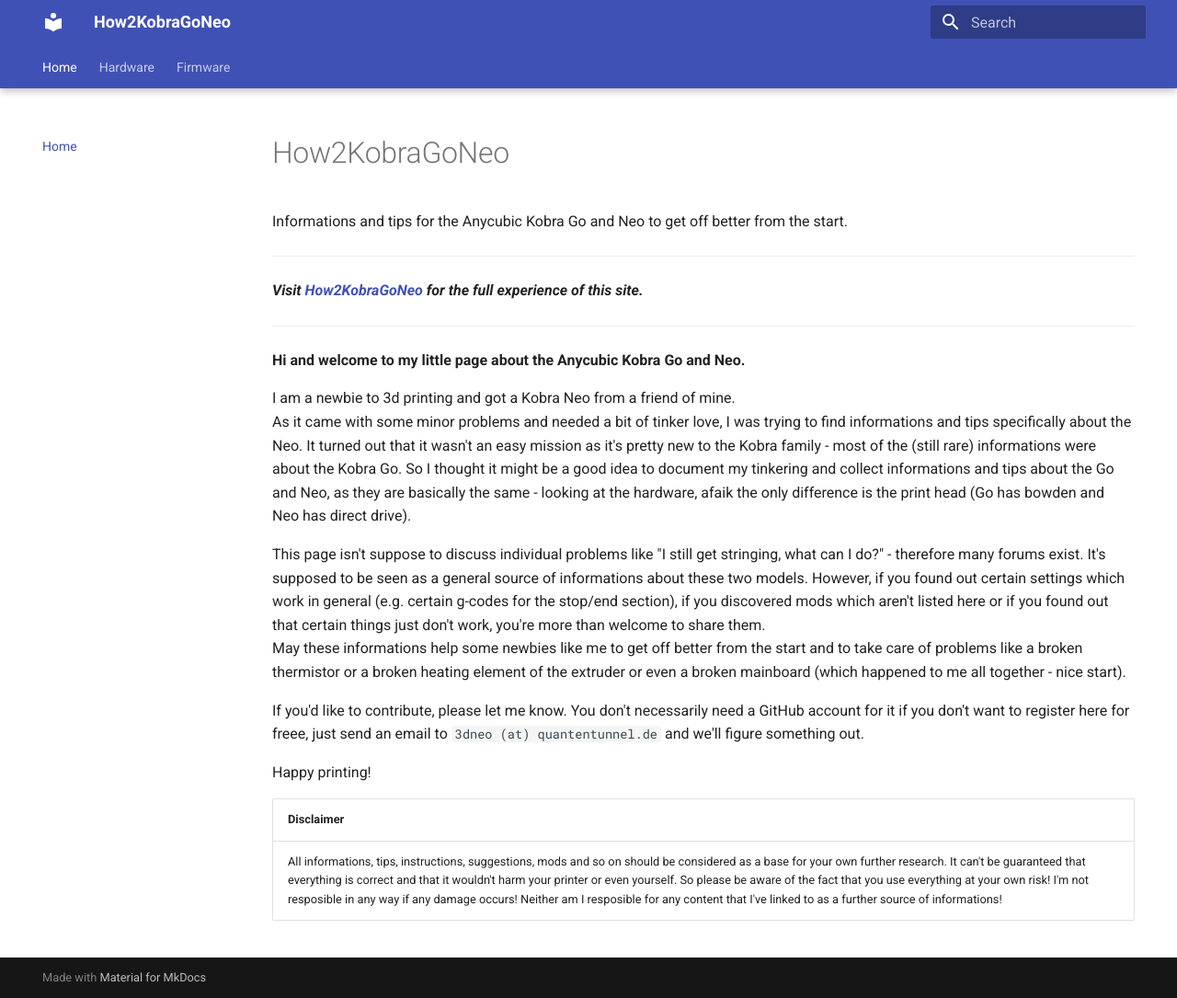
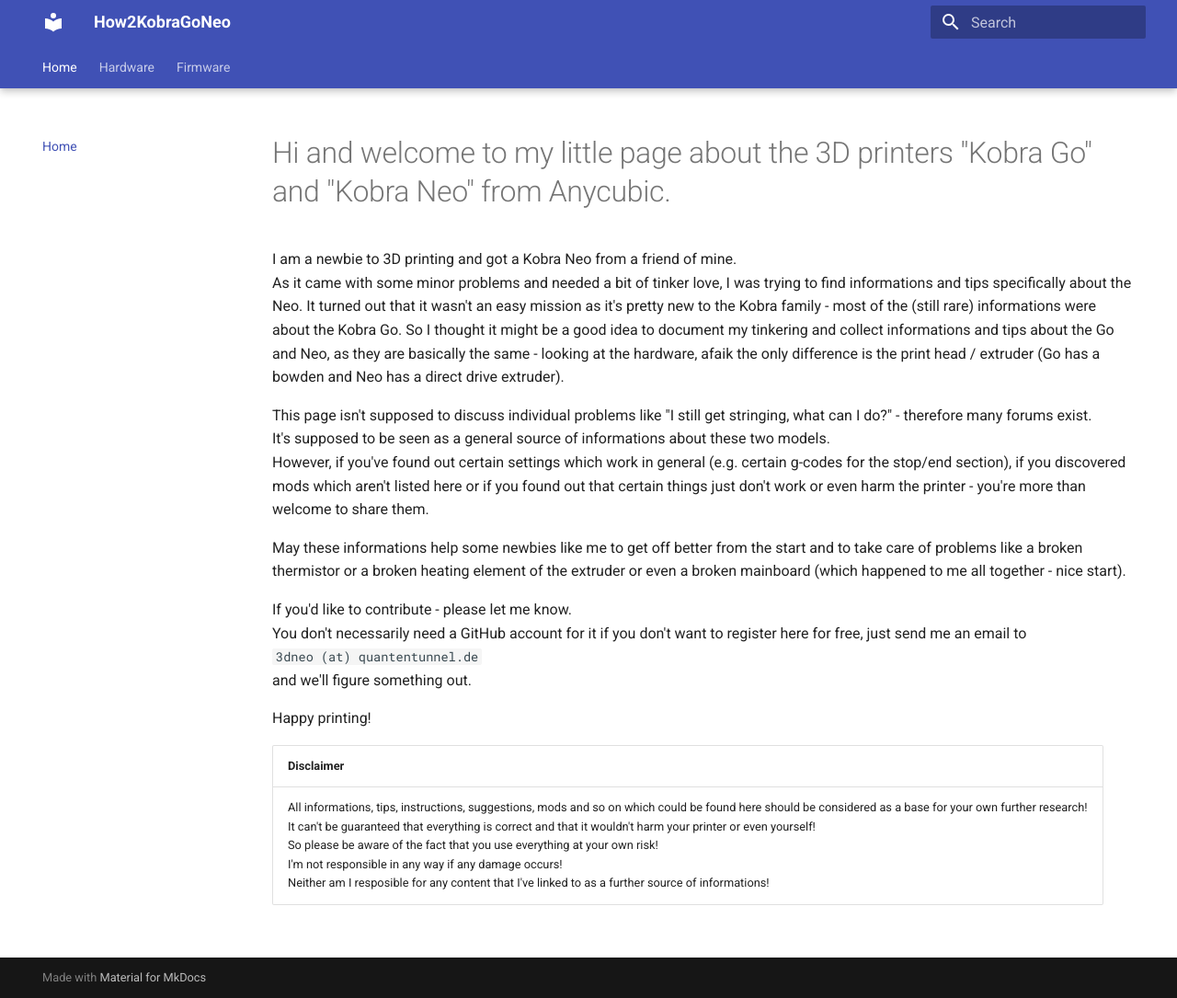
Before and after one commit to 1coderookie/KobraGoNeoInsights, an MkDocs documentation site: the page built from docs/index.md, in a window 1280 px wide and 1085 px high. Shown: the whole window at 92% size. Built offline with MkDocs 1.6.1 and Material for MkDocs 9.7.7, drawn with Linux system fonts in a browser that asks for light colours.

Commit message:
Update index.md

```diff
--- a/docs/index.md
+++ b/docs/index.md
@@ -1,24 +1,19 @@
-# How2KobraGoNeo
-Informations and tips for the Anycubic Kobra Go and Neo to get off better from the start.
+# Hi and welcome to my little page about the 3D printers "Kobra Go" and "Kobra Neo" from Anycubic.
 
----
+I am a newbie to 3D printing and got a Kobra Neo from a friend of mine.
+As it came with some minor problems and needed a bit of tinker love, I was trying to find informations and tips specifically about the Neo. It turned out that it wasn't an easy mission as it's pretty new to the Kobra family - most of the (still rare) informations were about the Kobra Go. So I thought it might be a good idea to document my tinkering and collect informations and tips about the Go and Neo, as they are basically the same - looking at the hardware, afaik the only difference is the print head / extruder (Go has a bowden and Neo has a direct drive extruder).
 
-***Visit [How2KobraGoNeo](https://1coderookie.github.io/How2KobraGoNeo/) for the full experience of this site.***
+This page isn't supposed to discuss individual problems like "I still get stringing, what can I do?" - therefore many forums exist.
+It's supposed to be seen as a general source of informations about these two models.
+However, if you've found out certain settings which work in general (e.g. certain g-codes for the stop/end section), if you discovered mods which aren't listed here or if you found out that certain things just don't work or even harm the printer - you're more than welcome to share them.
 
----
-
-**Hi and welcome to my little page about the Anycubic Kobra Go and Neo.**
-
-I am a newbie to 3d printing and got a Kobra Neo from a friend of mine.
-As it came with some minor problems and needed a bit of tinker love, I was trying to find informations and tips specifically about the Neo. It turned out that it wasn't an easy mission as it's pretty new to the Kobra family - most of the (still rare) informations were about the Kobra Go. So I thought it might be a good idea to document my tinkering and collect informations and tips about the Go and Neo, as they are basically the same - looking at the hardware, afaik the only difference is the print head (Go has bowden and Neo has direct drive).
-
-This page isn't suppose to discuss individual problems like "I still get stringing, what can I do?" - therefore many forums exist. It's supposed to be seen as a general source of informations about these two models. However, if you found out certain settings which work in general (e.g. certain g-codes for the stop/end section), if you discovered mods which aren't listed here or if you found out that certain things just don't work, you're more than welcome to share them.
 May these informations help some newbies like me to get off better from the start and to take care of problems like a broken thermistor or a broken heating element of the extruder or even a broken mainboard (which happened to me all together - nice start).
 
-If you'd like to contribute, please let me know. You don't necessarily need a GitHub account for it if you don't want to register here for freee, just send an email to `3dneo (at) quantentunnel.de` and we'll figure something out.
+If you'd like to contribute - please let me know.
+You don't necessarily need a GitHub account for it if you don't want to register here for free, just send me an email to  <br> `3dneo (at) quantentunnel.de` </br> and we'll figure something out.
 
 Happy printing!
 
 | Disclaimer |
 |:-----------|
-| All informations, tips, instructions, suggestions, mods and so on should be considered as a base for your own further research. It can't be guaranteed that everything is correct and that it wouldn't harm your printer or even yourself. So please be aware of the fact that you use everything at your own risk! I'm not resposible in any way if any damage occurs! Neither am I resposible for any content that I've linked to as a further source of informations! |
+| All informations, tips, instructions, suggestions, mods and so on which could be found here should be considered as a base for your own further research! <br> It can't be guaranteed that everything is correct and that it wouldn't harm your printer or even yourself! <br> So please be aware of the fact that you use everything at your own risk! <br> I'm not responsible in any way if any damage occurs! <br> Neither am I resposible for any content that I've linked to as a further source of informations! |
```
